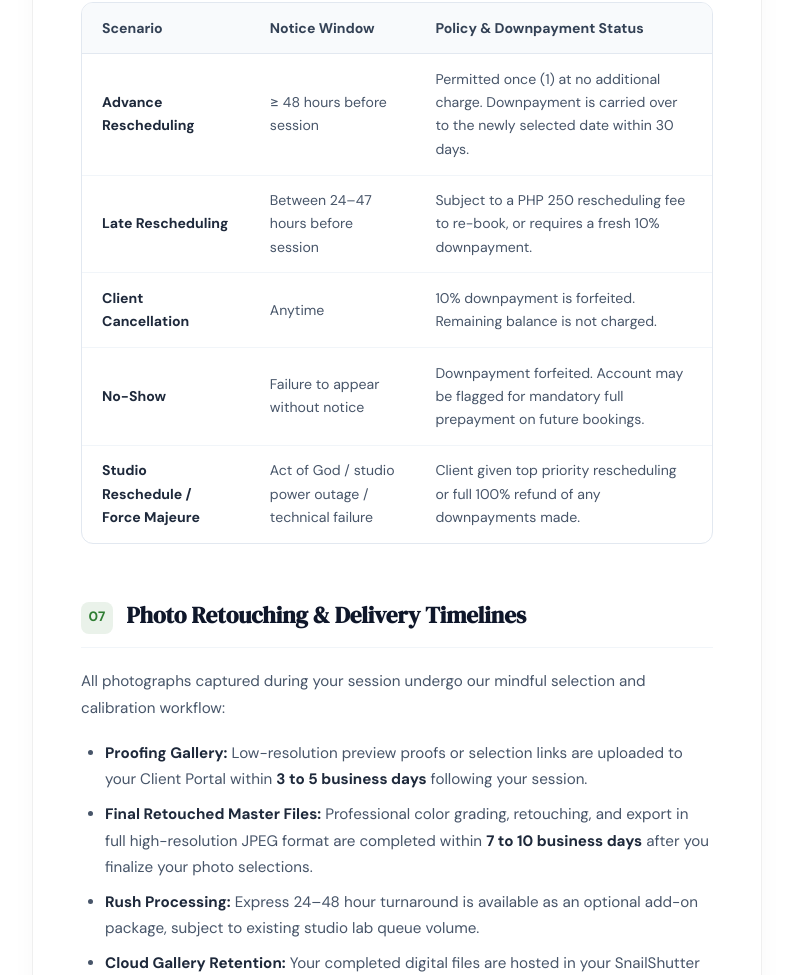
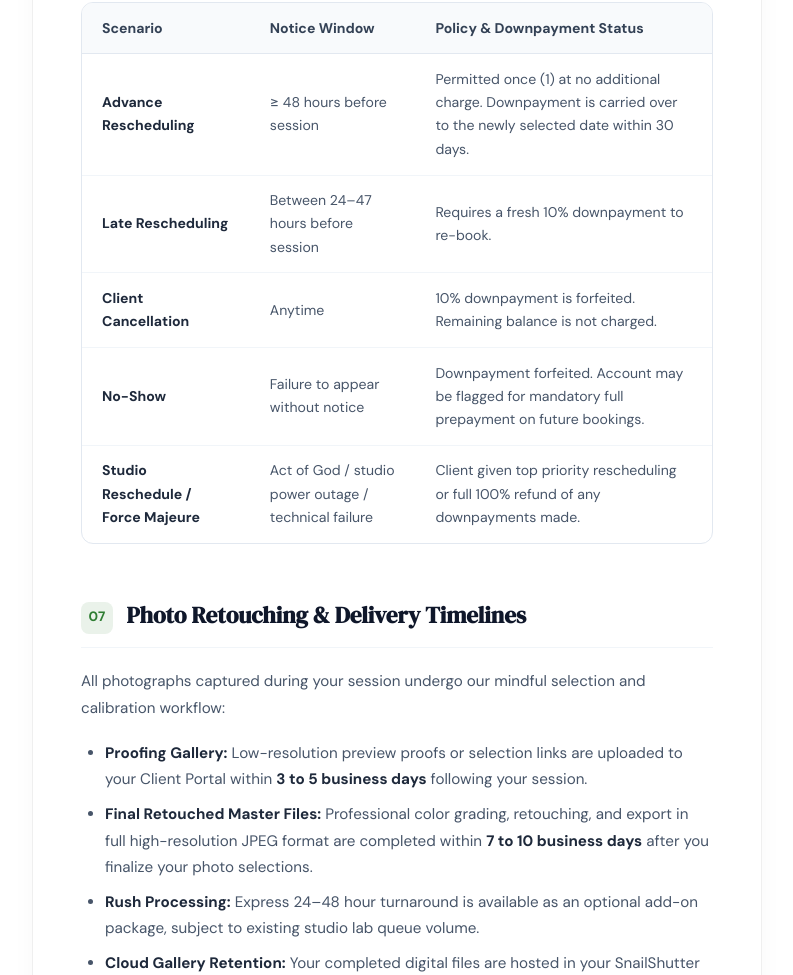
Before and after one commit to osiascarlo/snailshutter-app, a website: page terms.html in a window 1280 px wide. Shown: the part 3482-4457 px from the top of the page, without its empty margins (416-1209 px from the left). Drawn offline with Linux system fonts and the light colour scheme.

Commit message:
fix(terms): remove PHP 250 rescheduling fee from late rescheduling policy

```diff
--- a/terms.html
+++ b/terms.html
@@ -295,7 +295,7 @@
                             <tr>
                                 <td><strong>Late Rescheduling</strong></td>
                                 <td>Between 24–47 hours before session</td>
-                                <td>Subject to a PHP 250 rescheduling fee to re-book, or requires a fresh 10% downpayment.</td>
+                                <td>Requires a fresh 10% downpayment to re-book.</td>
                             </tr>
                             <tr>
                                 <td><strong>Client Cancellation</strong></td>
```
